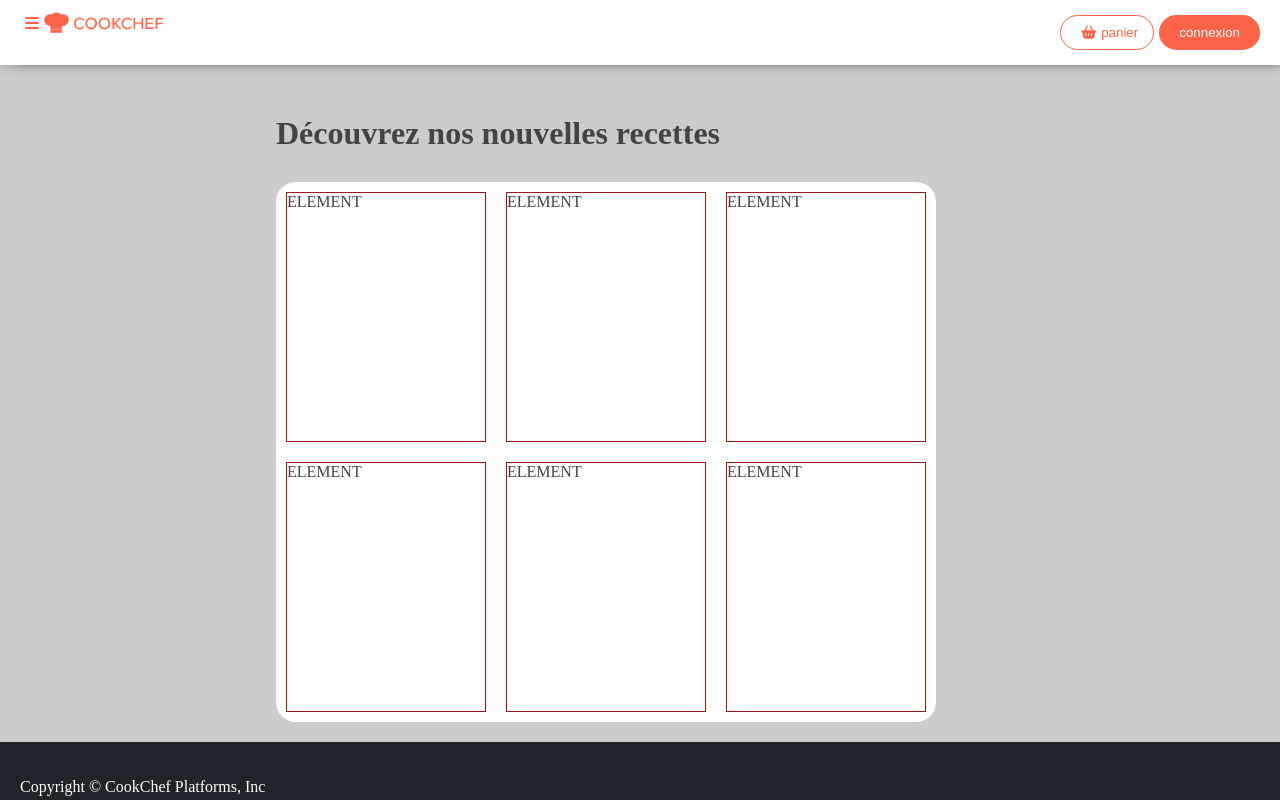
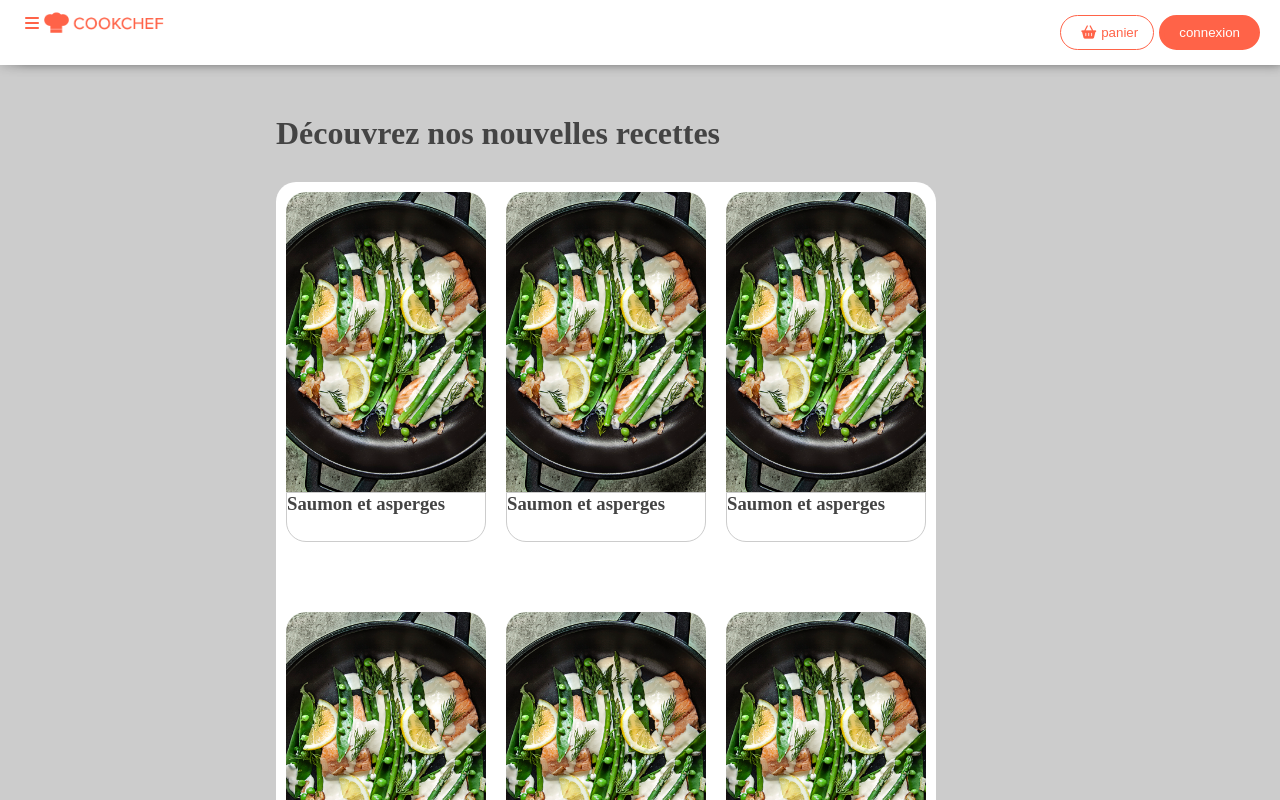
Before and after one commit to ykomara/cookchef, a React (Vite) app: page / in a window 1280 px wide. Shown: the top 800 px of the page. Built offline with nearby package versions, Linux system fonts and the light colour scheme.

Commit message:
Mise en place des recettes

```diff
--- a/src/components/Content.jsx
+++ b/src/components/Content.jsx
@@ -1,16 +1,17 @@
 import styles from "./Content.module.scss";
+import Recipe from "./Recipe";
 export default function Content() {
   return (
     <div className="flex-fill container p-20">
       <h1 className="my-30 ">Découvrez nos nouvelles recettes</h1>
       <div className={` ${styles.contentCard} card p-10`}>
         <div className={`${styles.grid} `}>
-          <div className={styles.elem}>ELEMENT</div>
-          <div className={styles.elem}>ELEMENT</div>
-          <div className={styles.elem}>ELEMENT</div>
-          <div className={styles.elem}>ELEMENT</div>
-          <div className={styles.elem}>ELEMENT</div>
-          <div className={styles.elem}>ELEMENT</div>
+          <Recipe />
+          <Recipe />
+          <Recipe />
+          <Recipe />
+          <Recipe />
+          <Recipe />
         </div>
       </div>
     </div>
--- a/src/components/Content.module.scss
+++ b/src/components/Content.module.scss
@@ -8,11 +8,6 @@
   justify-content: center;
 }
 
-.elem {
-  border: 1px solid rgb(162, 22, 22);
-  height: 250px;
-}
-
 .contentCard {
   width: 660px;
 }
--- /dev/null
+++ b/src/components/Recipe.jsx
@@ -0,0 +1,19 @@
+import styles from "./Recipe.module.scss";
+import recipe from "../assets/images/recette.jpg";
+
+const Recipe = () => {
+  return (
+    <div className={styles.recipe}>
+      <div className={styles.imageContainer}>
+        <img src={recipe} alt="Recipe" />
+      </div>
+      <div
+        className={`${styles.recipeTitle} d-flex flex-row justify-content-center align-items-center `}
+      >
+        <h3>Saumon et asperges</h3>
+      </div>
+    </div>
+  );
+};
+
+export default Recipe;
--- /dev/null
+++ b/src/components/Recipe.module.scss
@@ -0,0 +1,39 @@
+.recipe {
+  border-radius: 20px;
+  height: 400px;
+  &:hover {
+    img {
+      transform: scale(1.1);
+    }
+    .recipeTitle {
+      color: var(--primary);
+    }
+  }
+}
+
+.imageContainer {
+  height: 300px;
+  border-top-left-radius: 20px;
+  border-top-right-radius: 20px;
+  overflow: hidden;
+  cursor: pointer;
+  img {
+    transition: transform 0.5s ease;
+  }
+}
+
+.imageContainer img {
+  width: 100%;
+  height: 100%;
+  object-fit: cover;
+  display: block;
+}
+
+.recipeTitle {
+  transition: 0.5s color ease;
+  border: 1px solid var(--gray-2);
+  border-bottom-left-radius: 20px;
+  border-bottom-right-radius: 20px;
+  height: 50px;
+  cursor: pointer;
+}
```
Also changed, not shown: src/assets/images/recette.jpg (added).
